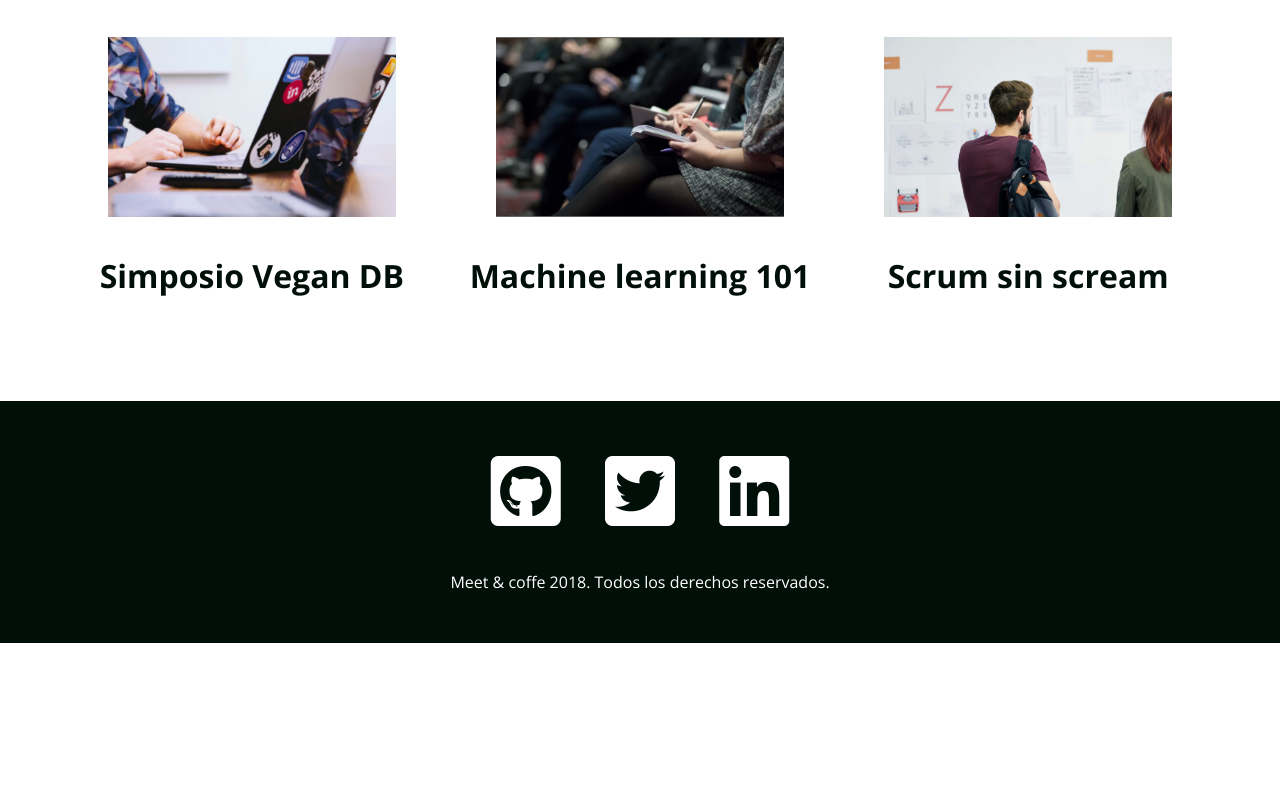
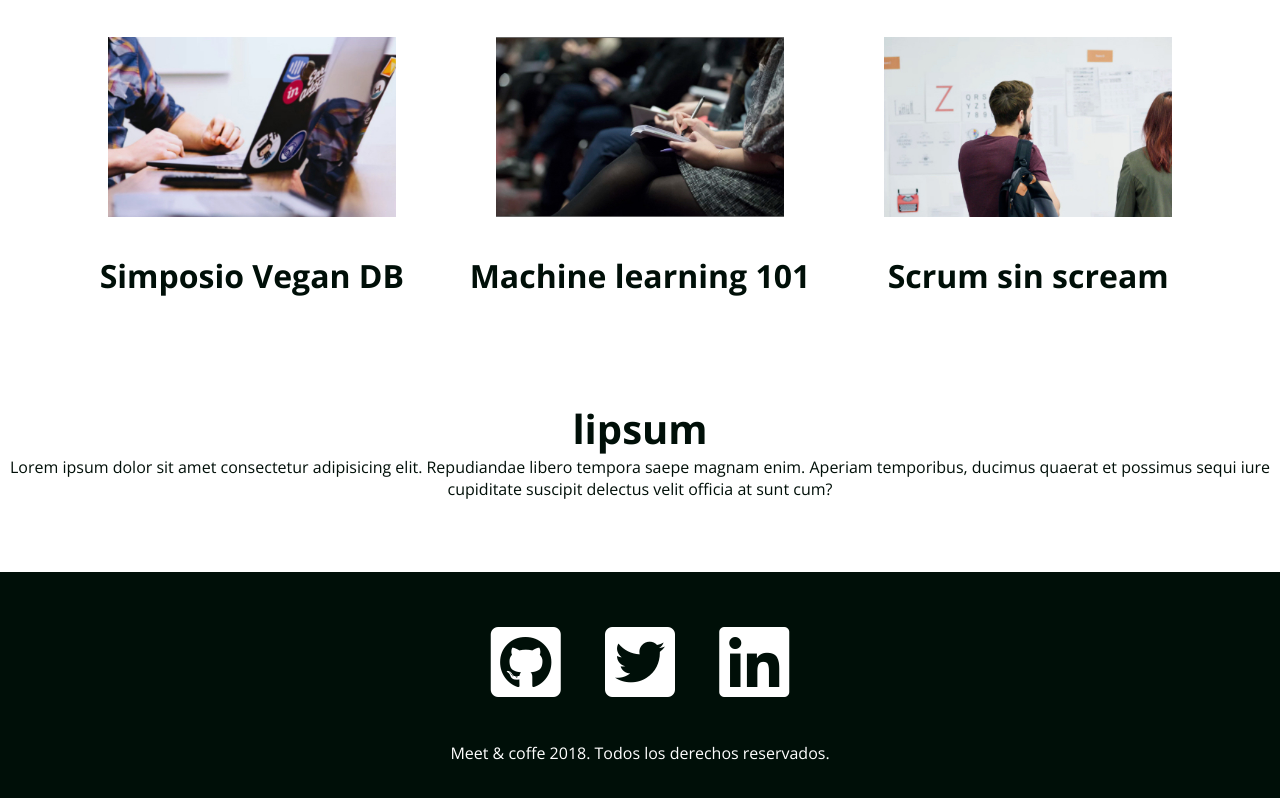
Before and after one commit to luispuchi/Meet-Coffe, a plain HTML site: page index.html in a window 1280 px wide. Shown: the part 1527-2325 px from the top of the page. Before the commit the page ends 2170 px from the top, so only its background shows below. Drawn offline with nearby package versions, Linux system fonts and the light colour scheme.

Commit message:
added new text to the index of meet&coffe

```diff
--- a/index.html
+++ b/index.html
@@ -72,6 +72,11 @@
   </article>
   </section>
 
+  <section>
+    <h2>lipsum</h2>
+    <p>Lorem ipsum dolor sit amet consectetur adipisicing elit. Repudiandae libero tempora saepe magnam enim. Aperiam temporibus, ducimus quaerat et possimus sequi iure cupiditate suscipit delectus velit officia at sunt cum?</p>
+  </section>
+
   <footer id="contacto" class="oscuro">
   <a href="https://github.com" target="_blank"><i class="fab fa-github-square fa-5x"> </i></a>
   <a href="https://twitter.com" target="_blank"><i class="fab fa-twitter-square fa-5x"></i></a>
```
Also changed, not shown: 1 other file.
